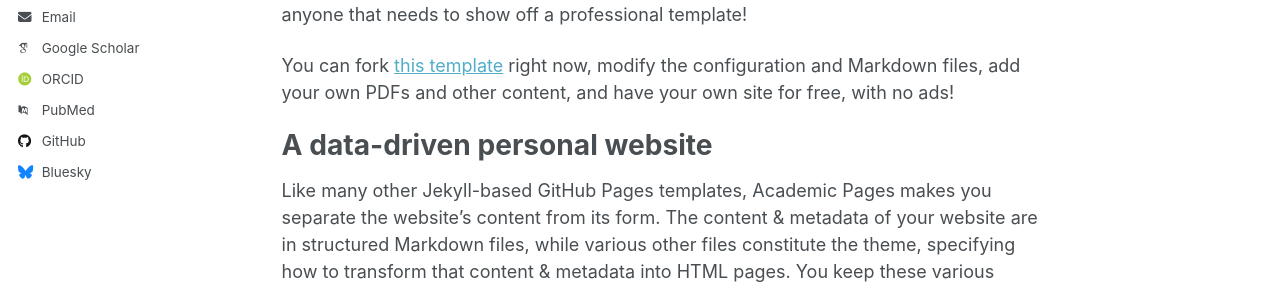
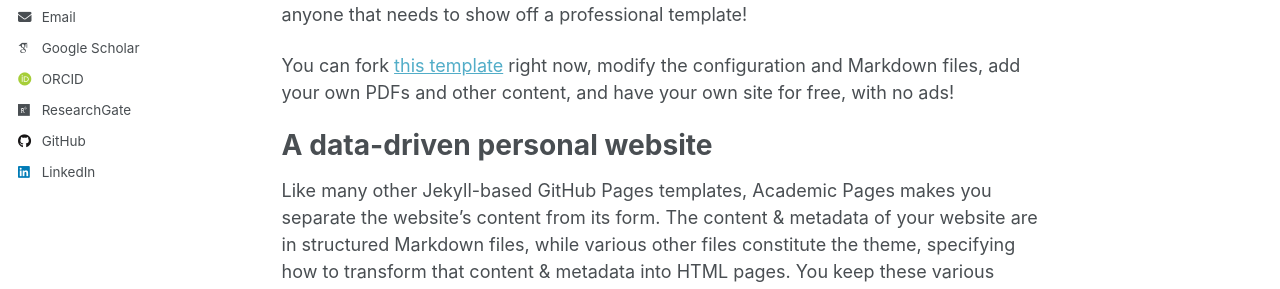
Before and after one commit to Yunan0525/Yunan0525.github.io, a Jekyll site: the page built from _pages/about.md, in a window 1280 px wide. Shown: the part 357-646 px from the top of the page. Built offline with Jekyll 4.4.1, drawn with Linux system fonts in a browser that asks for light colours; some web fonts are replaced; a script that is not in the unit is left out; part of the change alters nothing that is shown.

Commit message:
Update _config.yml

```diff
--- a/_config.yml
+++ b/_config.yml
@@ -35,14 +35,14 @@ author:
   # Academic websites
   academia         : # URL
   arxiv            : # URL - Update with the correct link to your profile
-  googlescholar    : "https://scholar.google.com/citations?user=PS_CX0AAAAAJ"
+  googlescholar    : "https://scholar.google.com/citations?user=EwBw1tAAAAAJ&hl=zh-CN"
   inspire-hep      : # URL
   impactstory      : # URL
-  orcid            : "https://orcid.org/yourorcidurl"
+  orcid            : "https://orcid.org/0000-0002-1984-7098"
   semantic         : # URL
   ssrn             : # URL
-  pubmed           : "https://www.ncbi.nlm.nih.gov/pubmed/?term=john+snow"
-  researchgate     : # URL
+  pubmed           : # URL
+  researchgate     : "https://www.researchgate.net/profile/Yunan-Hu?ev=hdr_xprf"
   scopus           : # URL
   zotero           : # URL
 
@@ -57,7 +57,7 @@ author:
 
   # Social media
   artstation       : # Username
-  bluesky          : "bsky.app" # Replace this with you Bluesky username
+  bluesky          : # # Replace this with you Bluesky username
   facebook         : # Username
   flickr           : # Username
   foursquare       : # Username
@@ -66,7 +66,7 @@ author:
   keybase          : # Username
   instagram        : # Username
   lastfm           : # Username
-  linkedin         : # Username
+  linkedin         : "https://www.linkedin.com/in/yunan-hu-658a0b34a/"
   mastodon         : # URL
   medium           : # URL
   pinterest        : # Username
```
